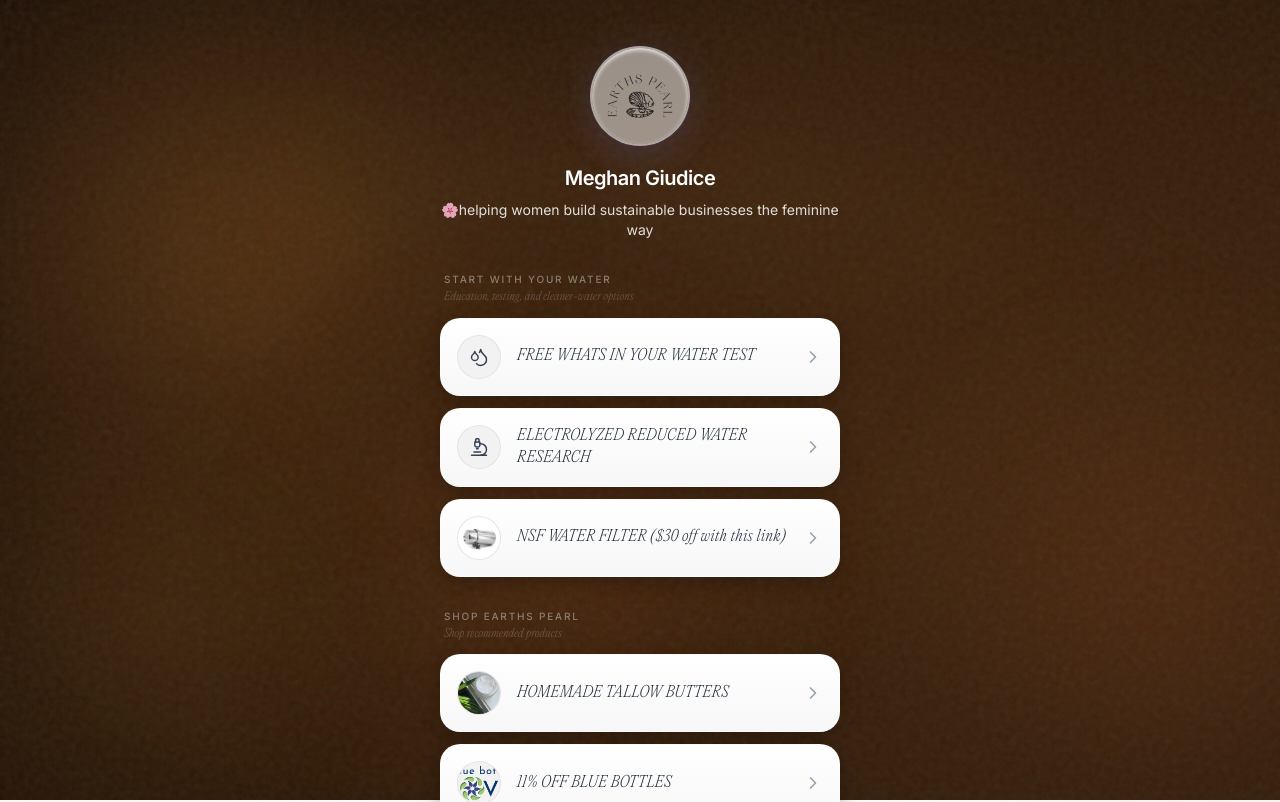
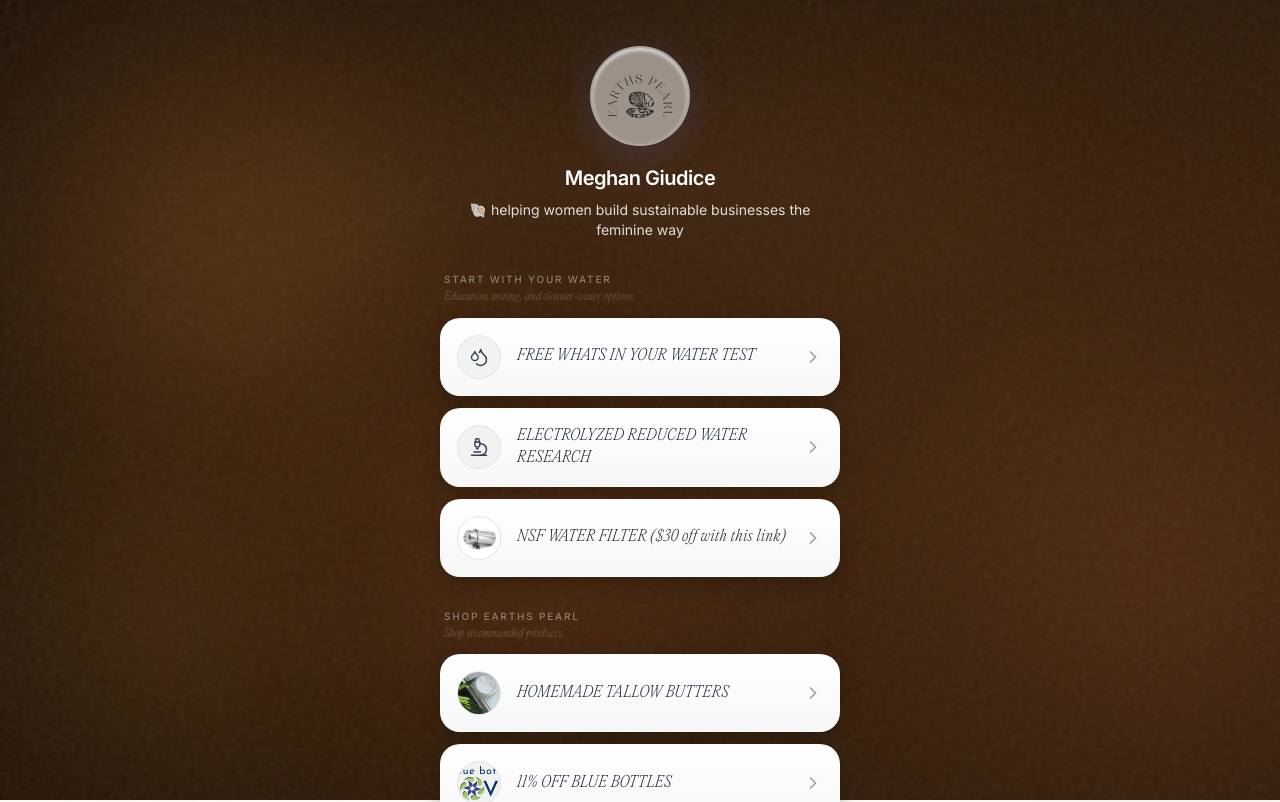
Before and after one commit to telluricaquarian/earthspearl, a Next.js app: page / in a window 1280 px wide. Shown: the top 802 px of the page. Built offline with nearby package versions, Linux system fonts and the light colour scheme.

Commit message:
style: update tagline emoji to shell for Earths Pearl branding

```diff
--- a/components/link-bio-page.tsx
+++ b/components/link-bio-page.tsx
@@ -221,7 +221,7 @@ export function LinkBioPage() {
         <motion.div variants={itemVariants} className="pt-2">
           <ProfileSection
             name="Meghan Giudice"
-            bio="🌸helping women build sustainable businesses the feminine way"
+            bio="🐚 helping women build sustainable businesses the feminine way"
             imageUrl="/earthspearlbalck.png"
           />
         </motion.div>
```
Also changed, not shown: public/jayladisplaypicture.webp (deleted).
